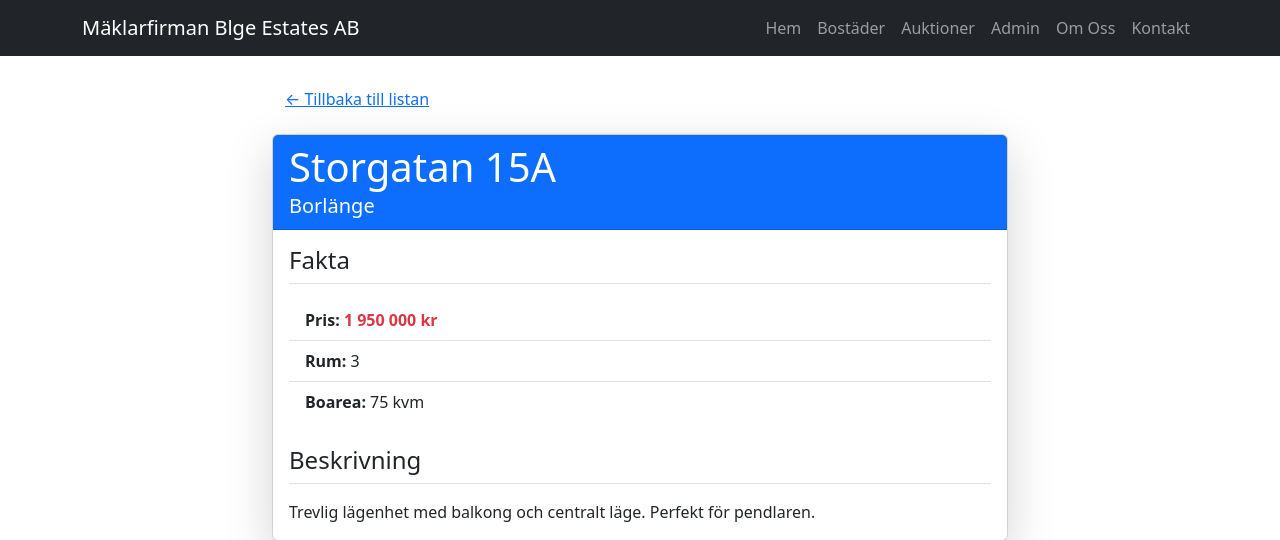
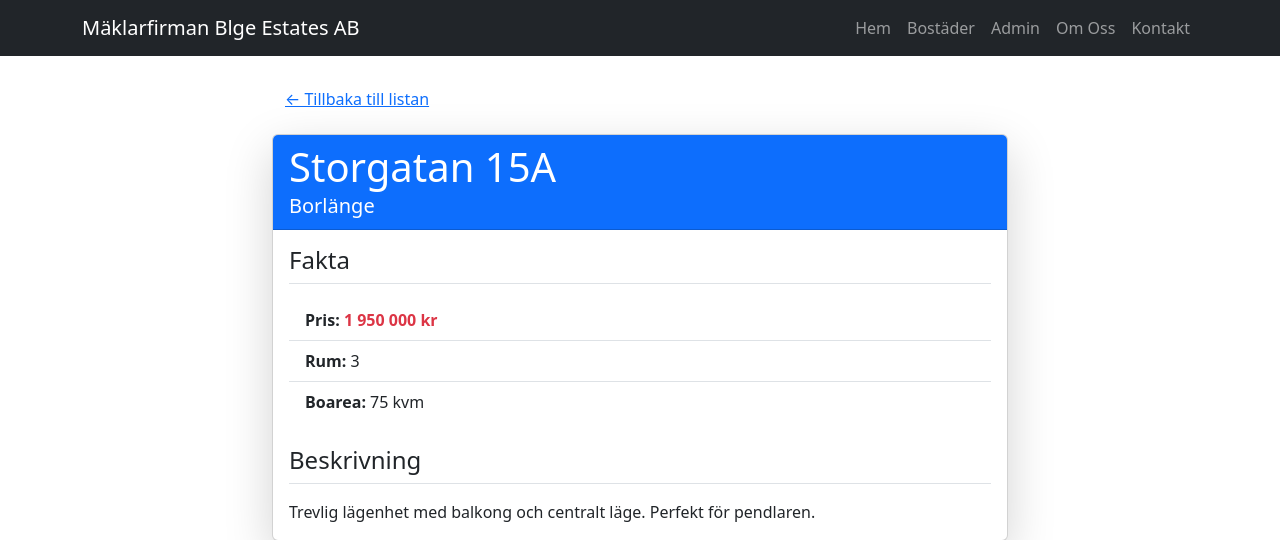
Before and after one commit to Asil1907/Auktionssajt, a Flask app: page /bostader/bostader/1 in a window 1280 px wide. Shown: the top 540 px of the page. Run offline with Flask 3, Linux system fonts and the light colour scheme.

Commit message:
Ändring för att kunna köra appen

```diff
--- a/vscodefastighetmaklare/flask_app.py
+++ b/vscodefastighetmaklare/flask_app.py
@@ -78,14 +78,14 @@ def registrera_blueprints(app):
     """
     # Importera blueprint-objekten från deras respektive moduler
     from myblueprints.bostader import bostader_bp
-    from myblueprints.auctions import auctions_bp
+    # from myblueprints.auctions import auctions_bp  # Kommenterad tills auctions är implementerat
     #imporetera fler blueprint om det behövs
 
 
     # app.register_blueprint: Den faktiska kopplingen sker här.
     # url_prefix: Anger det prefix som alla routes i blueprintet kommer att ha.
     app.register_blueprint(bostader_bp, url_prefix='/bostader')
-    app.register_blueprint(auctions_bp, url_prefix='/auctions')
+    # app.register_blueprint(auctions_bp, url_prefix='/auctions')  # Kommenterad tills auctions är implementerat
     #registera fler blueprint om det behövs
 
 
--- a/vscodefastighetmaklare/myblueprints/auctions/__init__.py
+++ b/vscodefastighetmaklare/myblueprints/auctions/__init__.py
@@ -9,5 +9,5 @@ auctions_bp = Blueprint('auctions', __name__,
                        url_prefix='/auctions',
                        template_folder='templates')
 
-# Importera routes
-from . import auctions_routes
+# TODO: Importera routes när de är skapade
+# from . import auctions_routes
--- a/vscodefastighetmaklare/templates/base.html
+++ b/vscodefastighetmaklare/templates/base.html
@@ -28,9 +28,6 @@
                         </li>
                         <li class="nav-item">
                             <a class="nav-link" href="{{ url_for('bostader_bp.lista_bostader') }}">Bostäder</a>
-                        </li>
-                        <li class="nav-item">
-                            <a class="nav-link" href="{{ url_for('auctions.browse_auctions') }}">Auktioner</a>
                         </li>
                         <li class="nav-item">
                             <a class="nav-link" href="#">Admin</a>
```
